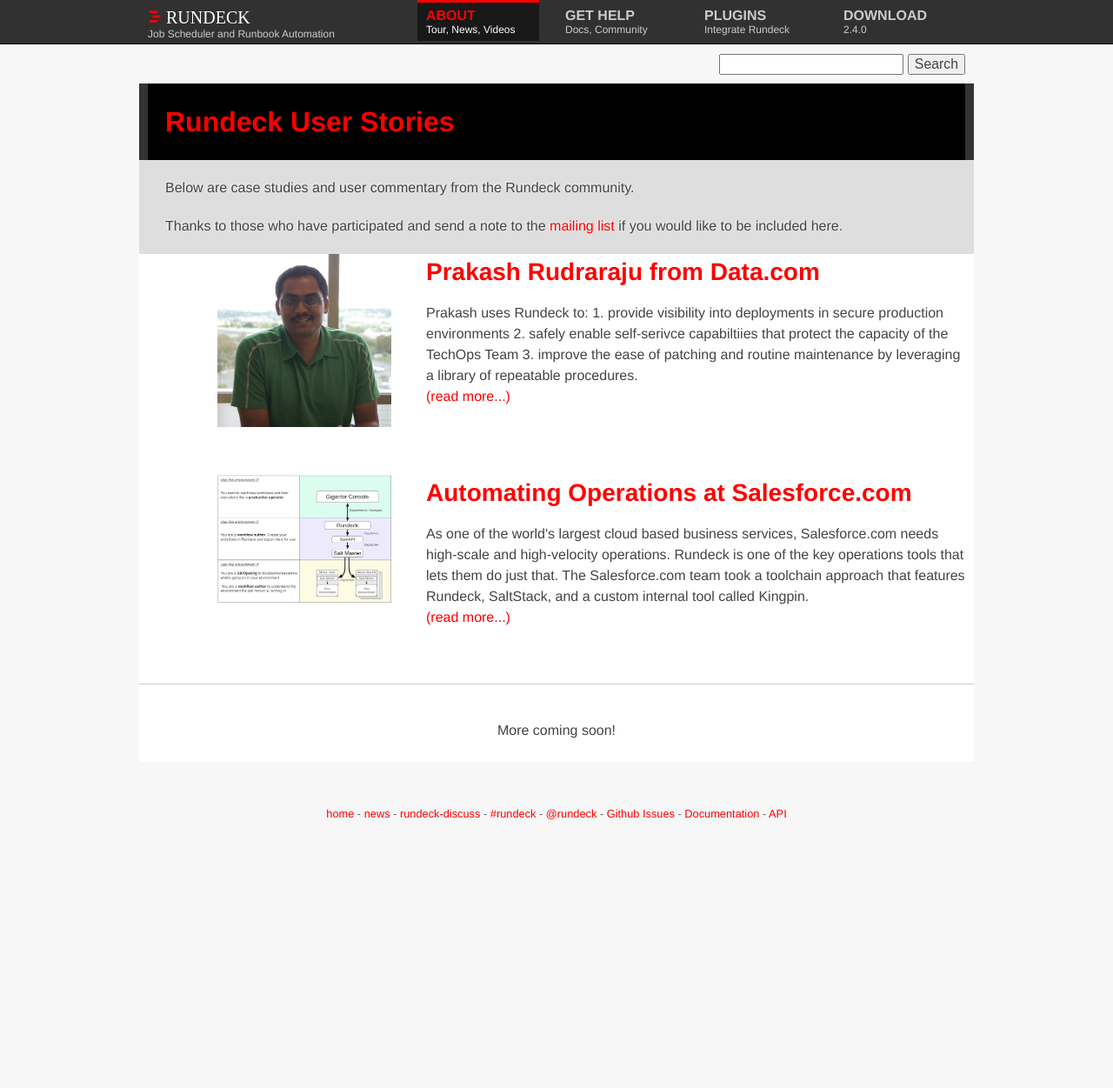
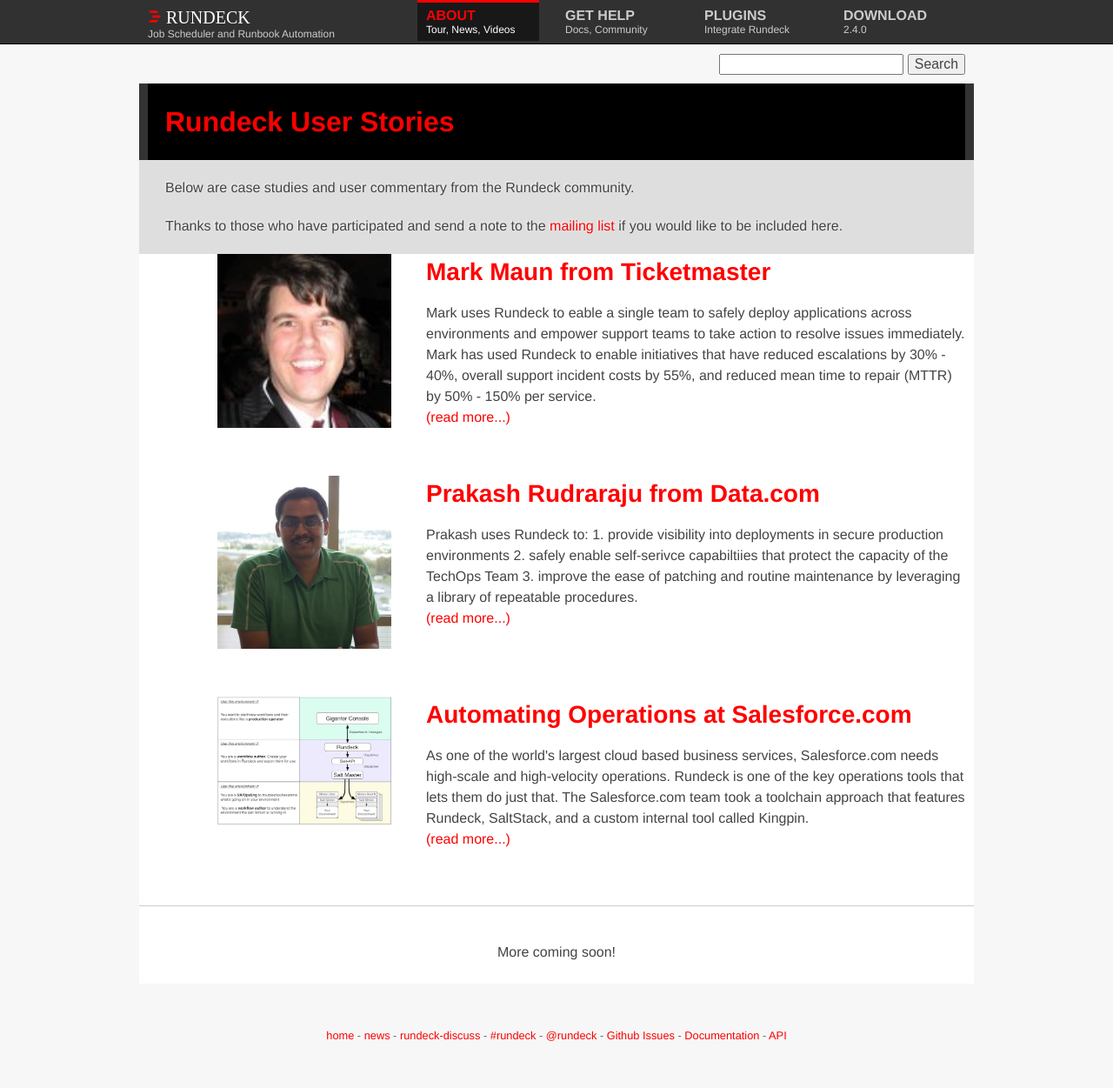
Before and after one commit to rundeck/rundeck-ghpages, a Jekyll site: the page built from stories/index.html, in a window 1280 px wide. Shown: the whole page at 87% size. Built offline with Jekyll 4.4.1, drawn with Linux system fonts in a browser that asks for light colours; nearby versions of some CDN libraries; before the commit the page ends 996 px from its top, so only the background shows below that.

Commit message:
added blurb and links to case study

```diff
--- a/stories/index.html
+++ b/stories/index.html
@@ -26,6 +26,21 @@
         </article>
 
 	    <article class="container_12">
+
+	    	<!-- Start Mark Maun -->
+	    	<div class="grid_2 prefix_1">
+	    	<a href="mark_maun.html"><img src="images/MarkMaun.jpg" alt="Mark Maun - Ticketmaster" width="200"></a>
+
+			</div>
+
+	    	<div class="grid_8 prefix_1">
+                    <h2><a href="mark_maun.html">Mark Maun from Ticketmaster</a></h2>
+                    <p>Mark uses Rundeck to eable a single team to safely deploy applications across environments and empower support teams to take action to resolve issues immediately. Mark has used Rundeck to enable initiatives that have reduced escalations by 30% - 40%, overall support incident costs by 55%, and reduced mean time to repair (MTTR) by 50% - 150% per service.</br><a href="mark_maun.html">&#40;read more...&#41;</a></p>
+			</div>
+			<div class="clear"></div>
+			<p>&nbsp;</p>
+			<p>&nbsp;</p>
+	    	<!-- End Mark Maun -->
 
 	    	<!-- Start Prakash -->
 	    	<div class="grid_2 prefix_1">
```
Also changed, not shown: _includes/rundeckdescription-lower.html (+12 -0 lines).
